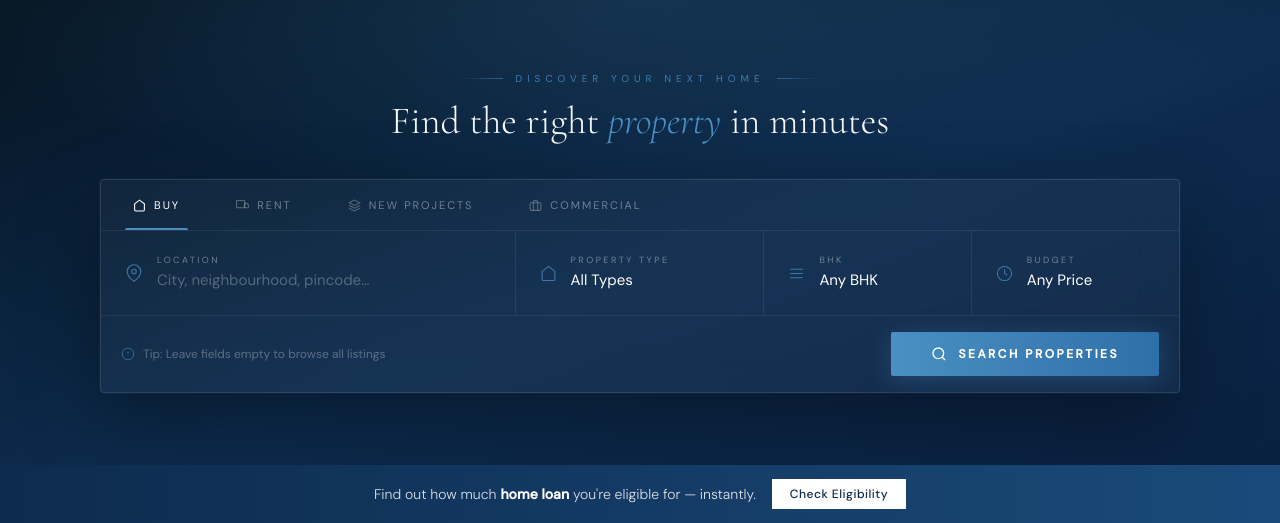
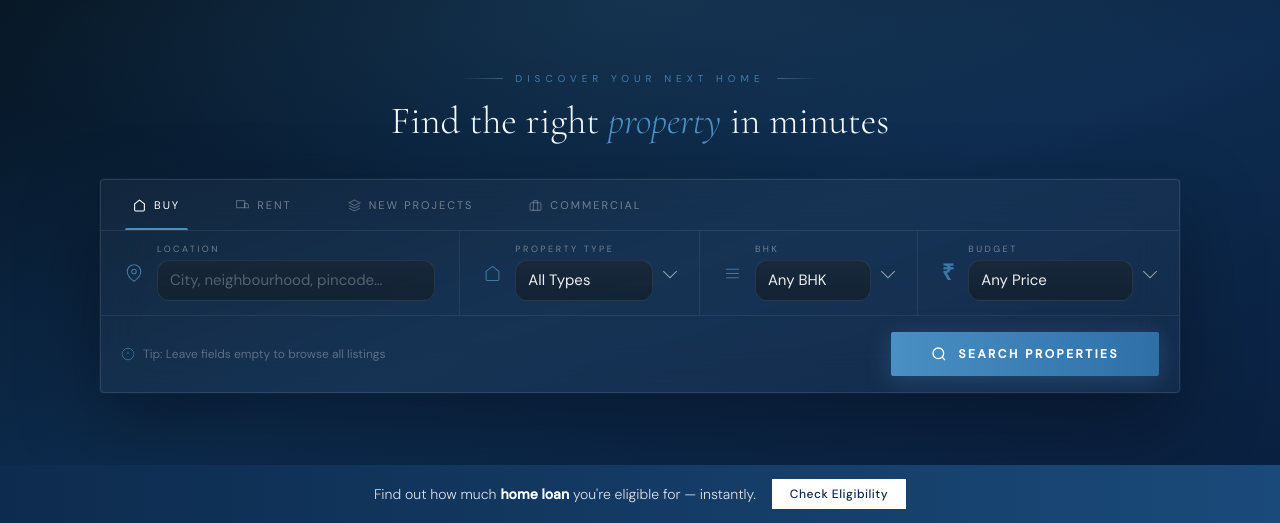
Before and after one commit to RajeshRamadas/homexo, a Django app: page / in a window 1280 px wide. Shown: the part 878-1401 px from the top of the page. Run offline with Django 4.2, Linux system fonts and the light colour scheme; data comes from the database, SQL or seed files in the repository; data that the repository does not hold is empty.

Commit message:
updated search section

```diff
--- a/templates/pages/home.html
+++ b/templates/pages/home.html
@@ -160,7 +160,7 @@
 
   .search-fields {
     display:grid;
-    grid-template-columns:2fr 1.2fr 1fr 1fr;
+    grid-template-columns:1.65fr 1.1fr 1fr 1.2fr;
     min-height:84px;
   }
   .field-group {
@@ -177,12 +177,42 @@
     margin-right:14px;color:var(--sky);
     flex-shrink:0;display:flex;align-items:center;opacity:.75;
   }
+  .field-icon-rupee {
+    font-family:'Cormorant Garamond',serif;
+    font-size:22px;
+    font-weight:600;
+    line-height:1;
+    color:var(--sky);
+  }
   .field-inner {
     flex:1;
     display:flex;flex-direction:column;
     justify-content:center;
     gap:6px;
     min-width:0;
+  }
+  .field-inner.select-field {
+    position:relative;
+    padding-right:22px;
+  }
+  .field-inner.input-field {
+    position:relative;
+  }
+  .field-inner.select-field::after {
+    content:'';
+    position:absolute;
+    right:0;
+    top:50%;
+    width:10px;
+    height:10px;
+    border-right:1.5px solid rgba(255,255,255,.55);
+    border-bottom:1.5px solid rgba(255,255,255,.55);
+    transform:translateY(-65%) rotate(45deg);
+    pointer-events:none;
+    transition:border-color .25s ease;
+  }
+  .field-group:hover .field-inner.select-field::after {
+    border-color:rgba(255,255,255,.8);
   }
   .field-group label {
     display:block;font-size:9px;letter-spacing:2.5px;
@@ -211,7 +241,56 @@
     text-shadow:0 0 0 var(--white);
   }
   .field-group input::placeholder { color:rgba(255,255,255,.28); }
-  .field-group select option { background:#0D2B4E;color:var(--white); }
+  .field-group input {
+    padding:10px 12px;
+    border:1px solid rgba(255,255,255,.08);
+    border-radius:12px;
+    background:
+      linear-gradient(180deg, rgba(255,255,255,.06), rgba(255,255,255,.03)),
+      rgba(6,21,34,.7);
+    color:rgba(255,255,255,.92);
+    transition:border-color .25s ease, background .25s ease, box-shadow .25s ease;
+  }
+  .field-group:hover input {
+    border-color:rgba(74,144,196,.35);
+    background:
+      linear-gradient(180deg, rgba(255,255,255,.08), rgba(255,255,255,.04)),
+      rgba(8,28,48,.82);
+  }
+  .field-group input:focus {
+    border:1px solid rgba(74,144,196,.48) !important;
+    box-shadow:0 0 0 3px rgba(74,144,196,.12) !important;
+    background:
+      linear-gradient(180deg, rgba(255,255,255,.08), rgba(255,255,255,.04)),
+      rgba(8,28,48,.9);
+  }
+  .field-group select {
+    padding:10px 34px 10px 12px;
+    border:1px solid rgba(255,255,255,.08);
+    border-radius:12px;
+    background:
+      linear-gradient(180deg, rgba(255,255,255,.06), rgba(255,255,255,.03)),
+      rgba(6,21,34,.7);
+    color:rgba(255,255,255,.92);
+    transition:border-color .25s ease, background .25s ease, box-shadow .25s ease;
+  }
+  .field-group:hover select {
+    border-color:rgba(74,144,196,.35);
+    background:
+      linear-gradient(180deg, rgba(255,255,255,.08), rgba(255,255,255,.04)),
+      rgba(8,28,48,.82);
+  }
+  .field-group select:focus {
+    border:1px solid rgba(74,144,196,.48) !important;
+    box-shadow:0 0 0 3px rgba(74,144,196,.12) !important;
+    background:
+      linear-gradient(180deg, rgba(255,255,255,.08), rgba(255,255,255,.04)),
+      rgba(8,28,48,.9);
+  }
+  .field-group select option {
+    background:#0A1E33;
+    color:var(--white);
+  }
   /* Kill browser autofill white background */
   .field-group input:-webkit-autofill,
   .field-group input:-webkit-autofill:hover,
@@ -615,7 +694,7 @@
           <div class="field-icon">
             <svg width="18" height="18" viewBox="0 0 24 24" fill="none" stroke="currentColor" stroke-width="1.5"><path d="M21 10c0 7-9 13-9 13s-9-6-9-13a9 9 0 0118 0z"/><circle cx="12" cy="10" r="3"/></svg>
           </div>
-          <div class="field-inner">
+          <div class="field-inner input-field">
             <label>Location</label>
             <input type="text" name="location" placeholder="City, neighbourhood, pincode…" id="locationInput">
           </div>
@@ -625,7 +704,7 @@
           <div class="field-icon">
             <svg width="17" height="17" viewBox="0 0 24 24" fill="none" stroke="currentColor" stroke-width="1.5"><path d="M3 9l9-7 9 7v11a2 2 0 01-2 2H5a2 2 0 01-2-2z"/></svg>
           </div>
-          <div class="field-inner">
+          <div class="field-inner select-field">
             <label>Property Type</label>
             <select name="property_type">
               <option value="">All Types</option>
@@ -640,7 +719,7 @@
           <div class="field-icon">
             <svg width="17" height="17" viewBox="0 0 24 24" fill="none" stroke="currentColor" stroke-width="1.5"><path d="M3 12h18M3 6h18M3 18h18"/></svg>
           </div>
-          <div class="field-inner">
+          <div class="field-inner select-field">
             <label>BHK</label>
             <select name="bhk">
               <option value="">Any BHK</option>
@@ -653,9 +732,9 @@
         <!-- Budget -->
         <div class="field-group">
           <div class="field-icon">
-            <svg width="17" height="17" viewBox="0 0 24 24" fill="none" stroke="currentColor" stroke-width="1.5"><circle cx="12" cy="12" r="10"/><path d="M12 6v6l4 2"/></svg>
+            <span class="field-icon-rupee" aria-hidden="true">₹</span>
           </div>
-          <div class="field-inner">
+          <div class="field-inner select-field">
             <label>Budget</label>
             <select name="price">
               <option value="">Any Price</option>
```
